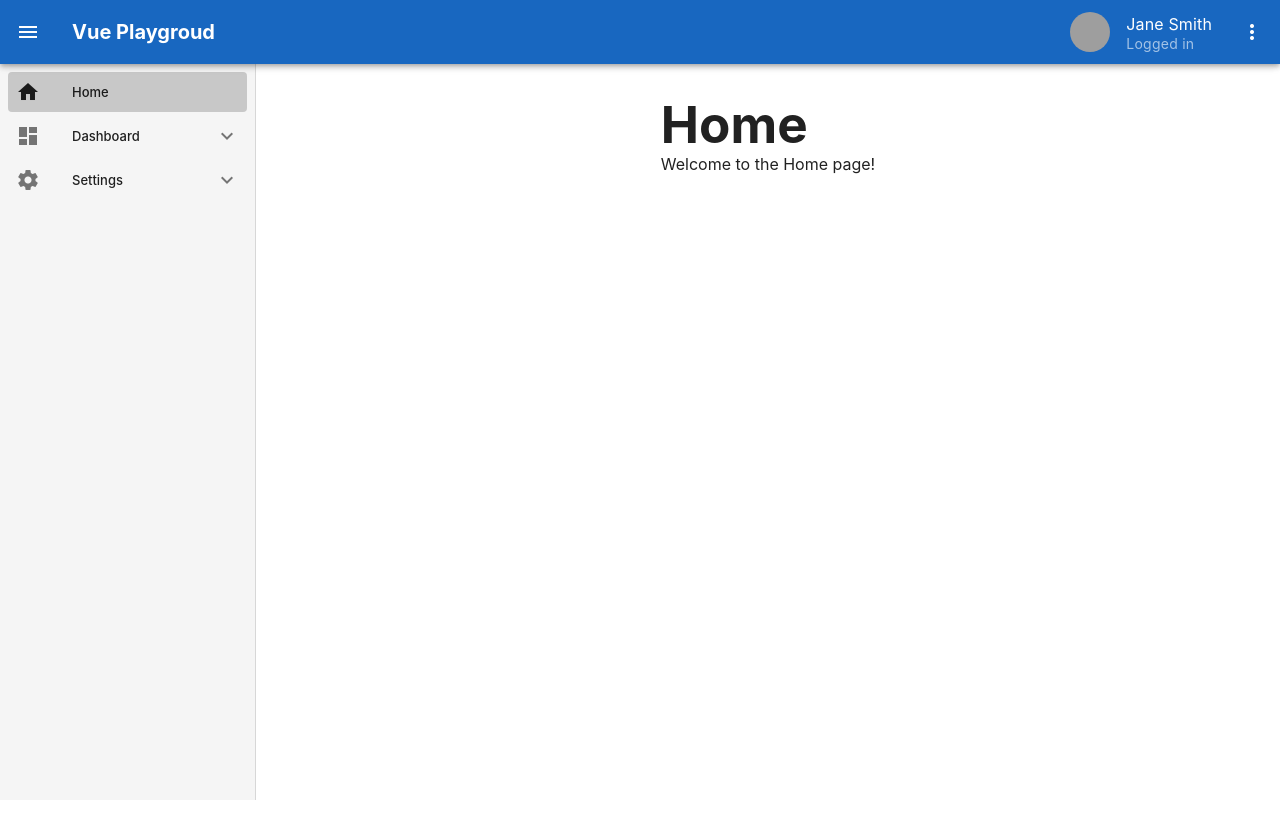
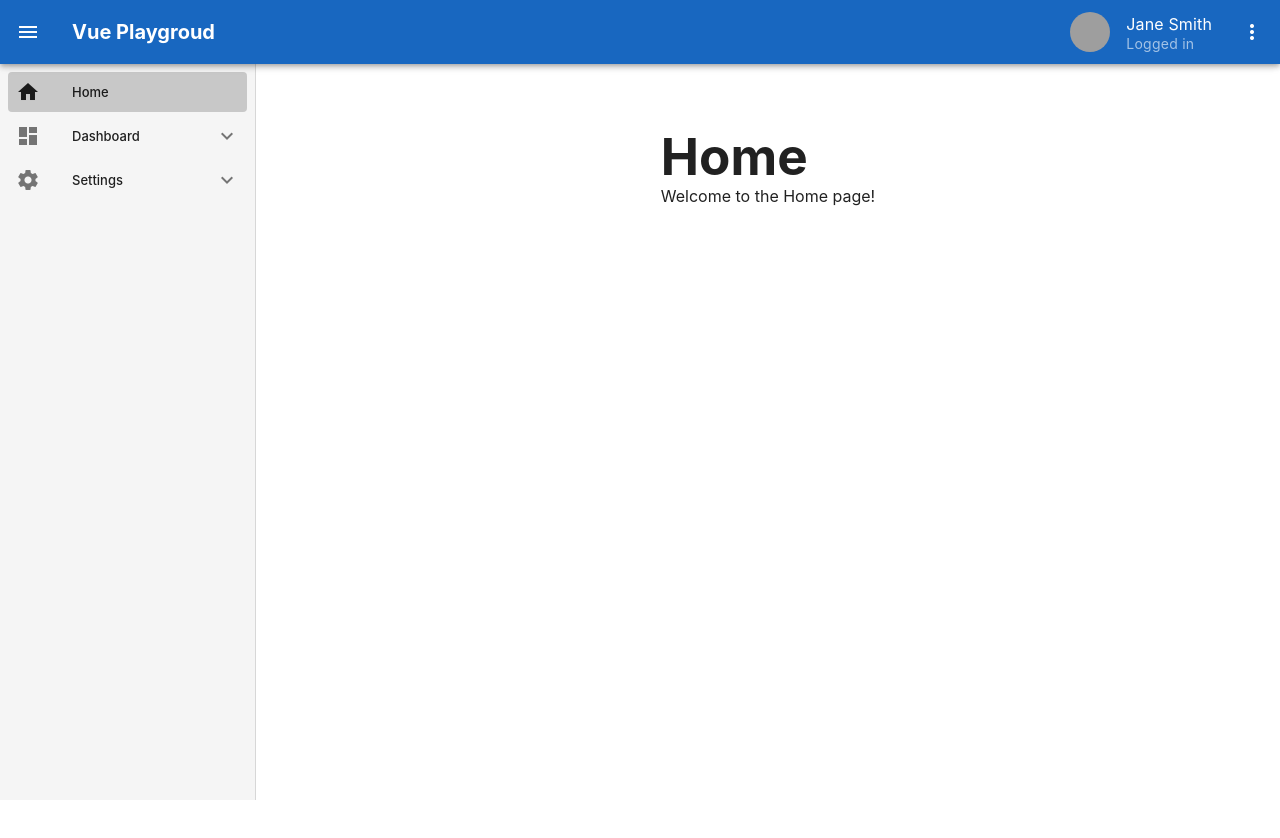
Before and after one commit to camillehe1992/vue-playgroud, a Vue app: page / in a window 1280 px wide. Shown: the top 838 px of the page. Built offline with nearby package versions, Linux system fonts and the light colour scheme; grey boxes are pictures that could not be loaded.

Commit message:
chore: init Breadcrumbs

```diff
--- a/src/App.vue
+++ b/src/App.vue
@@ -4,6 +4,7 @@
     <AppBar />
     <NavBar />
     <v-main>
+      <BreadcrumbsBar />
       <router-view />
     </v-main>
   </v-app>
@@ -13,12 +14,14 @@
 import { ref, provide } from "vue";
 import AppBar from "@/layout/AppBar.vue";
 import NavBar from "@/layout/NavBar.vue";
+import BreadcrumbsBar from "@/layout/BreadcrumbsBar.vue";
 
 export default {
   name: "App",
   components: {
     AppBar,
     NavBar,
+    BreadcrumbsBar,
   },
   setup() {
     const drawer = ref(true); // Shared state for the drawer
--- /dev/null
+++ b/src/layout/BreadcrumbsBar.vue
@@ -0,0 +1,53 @@
+<template>
+  <div class="breadcrumbs-container">
+    <v-breadcrumbs :items="breadcrumbItems">
+      <template #divider>
+        <v-icon>mdi-chevron-right</v-icon>
+      </template>
+    </v-breadcrumbs>
+  </div>
+</template>
+
+<script>
+import { computed } from "vue";
+import { useRoute } from "vue-router";
+
+export default {
+  name: "BreadcrumbsBar",
+  setup() {
+    const route = useRoute();
+
+    // Generate breadcrumb items based on the current route
+    const breadcrumbItems = computed(() => {
+      const paths = route.path.split("/").filter((path) => path !== "");
+      const items = paths.map((path, index) => {
+        return {
+          title: path.charAt(0).toUpperCase() + path.slice(1), // Capitalize the first letter
+          disabled: index === paths.length - 1, // Disable the last item
+          to: "/" + paths.slice(0, index + 1).join("/"), // Generate the route path
+        };
+      });
+      // Add "Home" as the first breadcrumb item
+      if (route.path !== "/") {
+        items.unshift({
+          title: "Home",
+          disabled: false,
+          to: "/",
+        });
+      }
+      return items;
+    });
+
+    return {
+      breadcrumbItems,
+    };
+  },
+};
+</script>
+
+<style scoped>
+/* Custom styles for breadcrumbs */
+.breadcrumbs-container {
+  margin-left: 10px;
+}
+</style>
--- a/src/layout/NavBar.vue
+++ b/src/layout/NavBar.vue
@@ -14,7 +14,7 @@
         ></v-list-item>
 
         <!-- Multi-Level Item -->
-        <v-list-group v-else :value="isGroupActive(item)">
+        <v-list-group v-else v-model="item.isOpen">
           <template #activator="{ props }">
             <v-list-item
               v-bind="props"
@@ -64,6 +64,7 @@ export default {
         {
           name: "Dashboard",
           icon: "mdi-view-dashboard",
+          isOpen: false, // Manually control group expansion
           children: [
             {
               name: "Analytics",
@@ -80,6 +81,7 @@ export default {
         {
           name: "Settings",
           icon: "mdi-cog",
+          isOpen: false, // Manually control group expansion
           children: [
             {
               name: "Profile",
```
